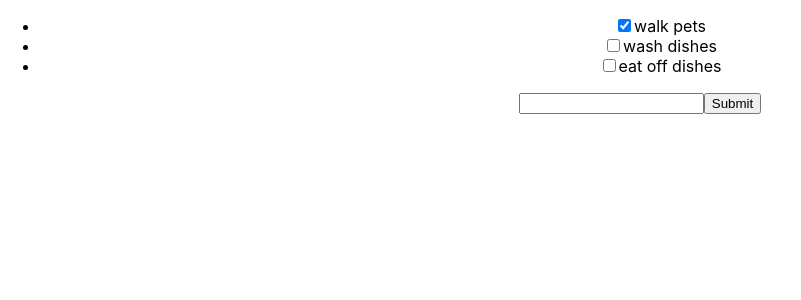
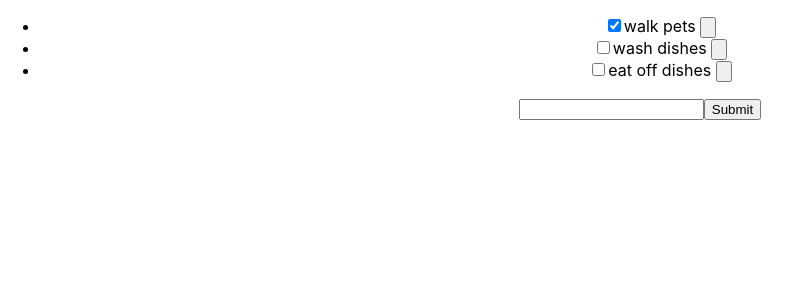
Before and after one commit to jesseohlman/react-to-do, a React (Create React App) app: page / in a window 1280 px wide. Shown: the top 300 px of the page, without its empty margins (0-801 px from the left). Built offline with nearby package versions, Linux system fonts and the light colour scheme.

Commit message:
added delete button

```diff
--- a/src/App.js
+++ b/src/App.js
@@ -34,13 +34,19 @@ class App extends Component {
     this.setState({newToDoDescription: e.target.value})
   }
 
+
+deleteToDo(index){
+  console.log("check 1");
+  const todos = this.state.todos.slice();
+  this.setState({todos: todos.filter((item, ind) => {return (ind !== index)})});
+}
+
   render() {
     return (
       <div className="App">
       <ul>
         {this.state.todos.map((todo, index) =>
-        <ToDo key = {index} description={todo.description} isCompleted={todo.isCompleted} toggleComplete={() => this.toggleComplete(index)}/>
-
+        <ToDo key = {index} description={todo.description} isCompleted={todo.isCompleted} toggleComplete={() => this.toggleComplete(index)} deleteToDo={() => this.deleteToDo(index)}/>
         )}
       </ul>
       <form onSubmit={(e) => this.handleSubmit(e)}>
--- a/src/components/ToDo.js
+++ b/src/components/ToDo.js
@@ -4,7 +4,8 @@ class ToDo extends Component{
     render(){
         return(
             <li><input type="checkbox" checked={this.props.isCompleted} onChange={this.props.toggleComplete}/>
-            <span>{this.props.description}</span>
+            <span>{this.props.description} </span>
+            <input type="button" onClick={(e) => this.props.deleteToDo(e)}/>
             </li>
         );
     }
```
